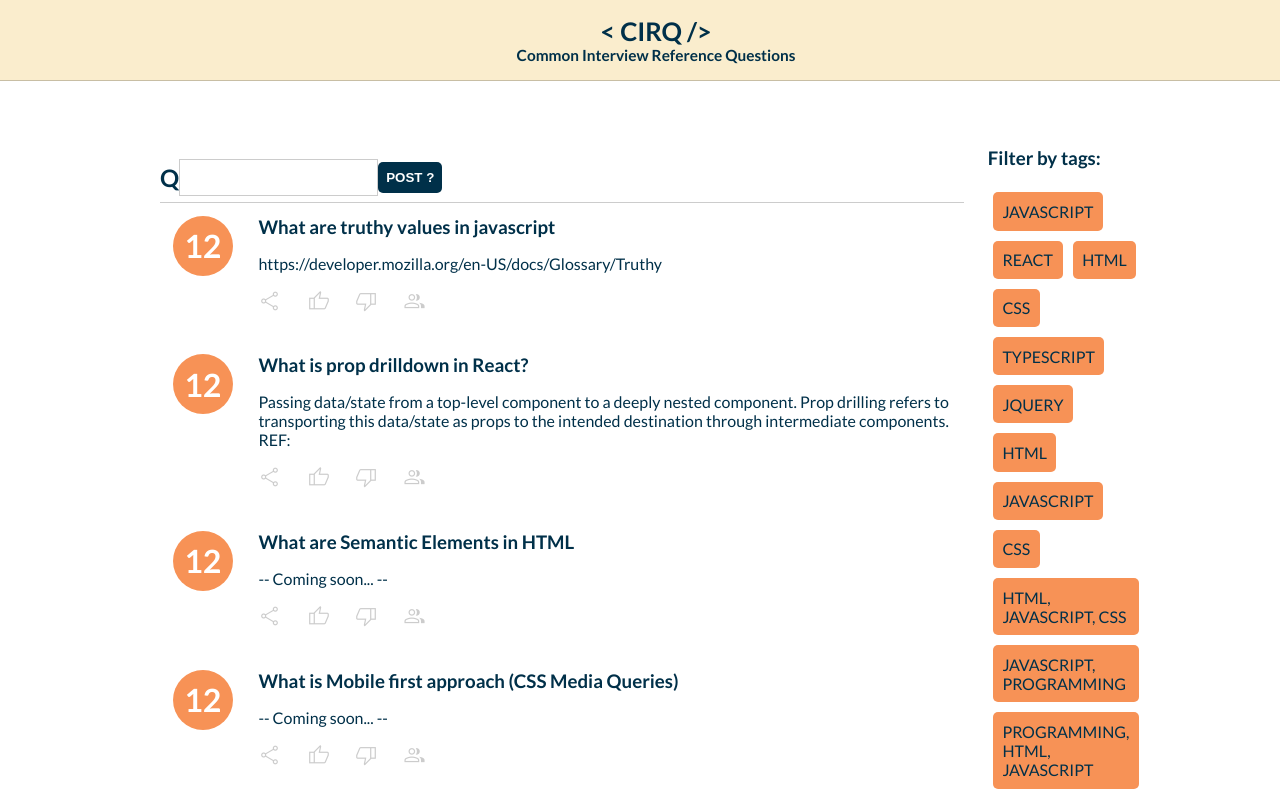
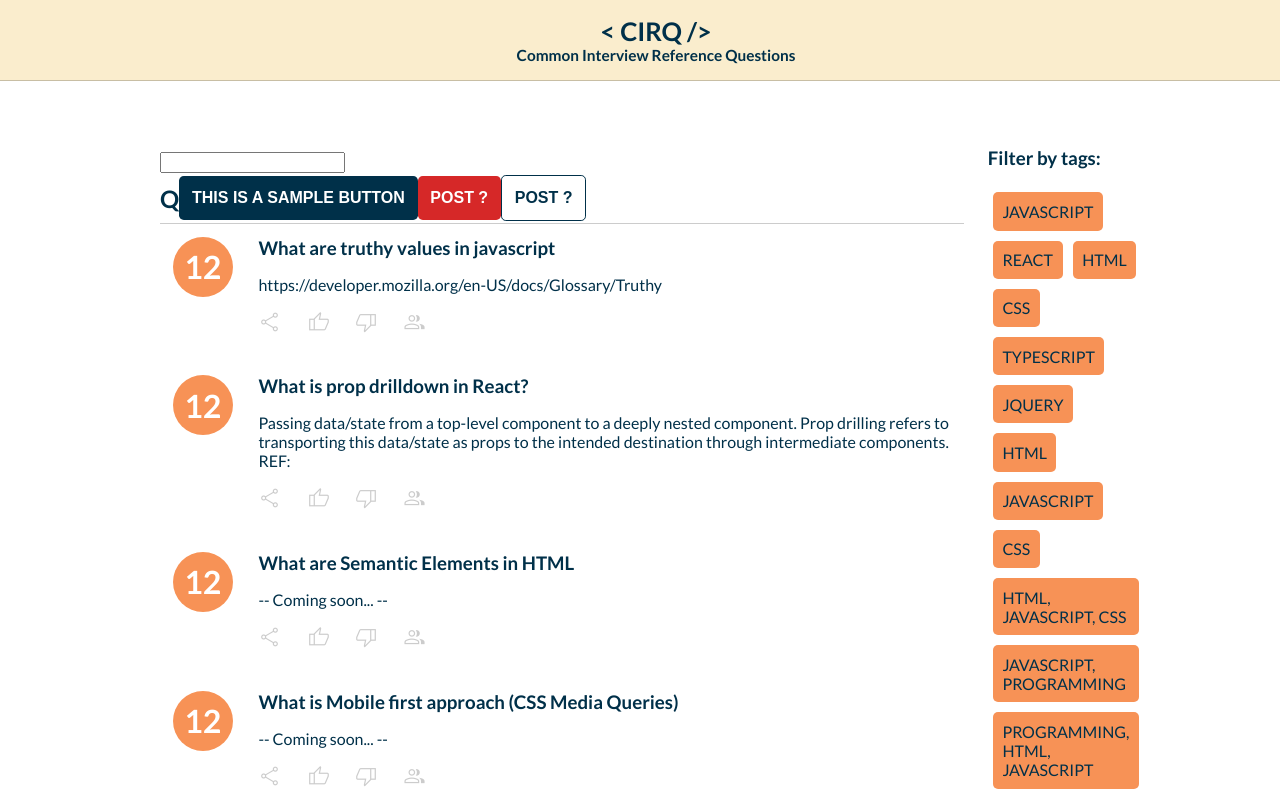
Before and after one commit to cklf537/cirq, a React (Create React App) app: page / in a window 1280 px wide. Shown: the top 797 px of the page. Built offline with nearby package versions, Linux system fonts and the light colour scheme.

Commit message:
implement style for button main, secondary, outlined

```diff
--- a/src/component/add-question/addquestion.component.js
+++ b/src/component/add-question/addquestion.component.js
@@ -1,11 +1,14 @@
 import React from "react";
 import './addquestions.scss';
+// import '../../scss/cirq.scss';
 
 const AddQuestion = ()=>{
     return <section className="add-question-container" >
         <h2>Q</h2>
-        <p><input type="text" className="input-primary" /></p>
-        <p><button className="btn-primary">POST ?</button></p>
+        {/* <p><input type="text" className="input-primary" placeholder="Search..." /></p> */}
+        <p><button className="btn-main">THIS IS A SAMPLE BUTTON</button></p>
+        <p><button className="btn-secondary">POST ?</button></p>
+        <p><button className="btn-outlined">POST ?</button></p>
     </section>
 }
 
--- a/src/component/header/header.scss
+++ b/src/component/header/header.scss
@@ -1,12 +1,8 @@
 @use '../../scss/variables';
 @import '../../scss/breakpoints';
 
-
-$backgroundColor: #faedcd;
-// $fontColor: #3e2723;
-
 .app-heading {
-  background-color: $backgroundColor;
+  background-color: variables.$app-header-bg;
   padding: 1rem;
   text-align: center;
   color: variables.$app-text-color;
--- a/src/component/layout/layout.component.js
+++ b/src/component/layout/layout.component.js
@@ -9,6 +9,7 @@ const AppLayout = () => {
   return (
     <section className="main-body">
       <section className="left-content">
+        <input type="text"  />
         <AddQuestion />
         <RenderQestion />
       </section>
--- a/src/global.scss
+++ b/src/global.scss
@@ -1,3 +1,4 @@
+@import './scss/cirq';
 @import './scss/variables';
 @import './scss/base';
 @import './scss/breakpoints';
--- a/src/scss/_base.scss
+++ b/src/scss/_base.scss
@@ -1,3 +1,4 @@
+@use 'sass:math';
 @import '../scss/variables';
 @import url('https://fonts.googleapis.com/css2?family=Lato:ital,wght@0,100;0,300;0,400;0,700;0,900;1,100;1,300;1,400;1,700;1,900&display=swap');
 @import url('https://fonts.googleapis.com/css2?family=Material+Symbols+Outlined:opsz,wght,FILL,GRAD@20..48,100..700,0..1,-50..200');
@@ -20,35 +21,115 @@ body {
 
 }
 
-.btn-primary {
-  background-color: #003049ff;
-  padding: 8px;
-  border: 0;
-  border-radius: 5px;
-  color: #ffffff;
-  font-weight: 700;
-}
+// .btn-primary {
+//   background-color: #003049ff;
+//   padding: 8px;
+//   border: 0;
+//   border-radius: 5px;
+//   color: #ffffff;
+//   font-weight: 700;
+// }
 
 /* INPUT CLASS GENERATION "PRIMARY, SECONDARY, TERETORY */
 
-@mixin appInput($border: solid 1px #ccc, $padding: 10px, $bgColor: #fff) {
-  border: $border;
-  padding: $padding;
-  background-color: $bgColor;
+// @mixin appInput($border: solid 1px #ccc, $padding: 10px, $bgColor: #fff) {
+//   border: $border;
+//   padding: $padding;
+//   background-color: $bgColor;
+// }
+
+// $inputHolder: ("primary","secondary","teretory");
+
+// @each $var in $inputHolder {
+//   .input-#{$var}{
+//     @if $var == "primary" {
+//       @include appInput()
+//     } @else if $var == "secondary" {
+//       @include appInput(solid 1px green, 10px,green)
+//     }@else if $var == "teretory" {
+//       @include appInput(solid 1px red, 10px,red)
+//     }@else{
+//       @include appInput()
+//     }
+//   }
+// }
+
+// $teritoryColor: #003049ff;
+// $count: 2;
+//  @while $count <= 10 {
+//   .red-shade-#{$count}{
+//     color: rgba($color: $teritoryColor, $alpha: math.div($count,10));
+//   }
+//   $count: $count + 2;
+//  }
+
+
+
+/*
+
+@mixin element($type: $formElements) {
+    @each $var in $type {
+        font-size: medium;
+        @if $var == "text" {
+            border: none;
+            border-bottom: solid 1px rgba($color: $prussian-blue, $alpha: 0.2);
+            padding: $app-padding;
+            width: 100%;
+            height: 40px;
+            &:focus {
+                outline-style: none;
+                border-bottom: solid 1px rgba($color: $prussian-blue, $alpha: 1.0);
+            }
+        } @else if $var == "button" {
+            padding: 30px;
+            // background-color: red;
+        }
+
+    }
 }
 
-$inputHolder: ("primary","secondary","teretory");
+$formElements: (
+    "text",
+    "button",
+    "radio",
+    "dropdown"
+);
 
-@each $var in $inputHolder {
-  .input-#{$var}{
-    @if $var == "primary" {
-      @include appInput()
-    } @else if $var == "secondary" {
-      @include appInput(solid 1px green, 10px,green)
-    }@else if $var == "teretory" {
-      @include appInput(solid 1px red, 10px,red)
-    }@else{
-      @include appInput()
-    }
-  }
+input, button {
+    @include element($type: $formElements);
 }
+
+*/
+
+// input{
+//     background-color: red;
+// }
+
+// button{
+//     background-color: green;
+// }
+
+// $elements: (
+//     input,
+//     button
+// );
+
+// @mixin elem($type) {
+
+//     @if $type ==input {
+//         background-color: red;
+//     }
+//     @else if $type ==button {
+//         background-color: green;
+//     }
+
+// }
+
+// button {
+//     // @include elem(button);
+//     background-color: rgba(math.div(45*0, 10),math.div(45*48, 10),math.div(45*73, 10),1);
+// }
+
+// input {
+//     @include elem(input)
+// }
--- /dev/null
+++ b/src/scss/_cirq.scss
@@ -0,0 +1,63 @@
+@use "sass:math";
+@use "./variables";
+@use "./util";
+
+
+/* BUTTON */
+$elements:("button","input");
+$buttons:("main","secondary","outlined",);
+$btn-size: medium;
+$btn-main-color: white;
+$btn-secondary-color: black;
+$btn-hover-alpha: .9;
+$btn-padding: .8rem;
+$btn-border: none;
+$btn-border-radius: .3rem;
+$btn-font-weight: bold;
+
+@mixin btn-common {
+    font-size: $btn-size;
+    color: $btn-main-color;
+    padding: $btn-padding;
+    border: $btn-border;
+    border-radius: $btn-border-radius;
+    font-weight: $btn-font-weight;
+}
+
+@mixin btn-hover($type, $Color) {
+    @if $type == "main"{
+        background-color: rgba($color: $Color, $alpha: $btn-hover-alpha);
+    }@else if $type == "secondary"{
+        background-color: rgba($color: $Color, $alpha: $btn-hover-alpha);
+        color: variables.$prussian-blue;
+    }
+}
+
+@each $button in $buttons {
+    @if $button == "main" {
+        .btn-#{$button}{
+            background-color: variables.$prussian-blue;
+            @include btn-common();
+            &:hover{
+                @include btn-hover($button, variables.$prussian-blue);
+            }
+        }
+    }@else if $button == "secondary"{
+        .btn-#{$button}{
+            background-color: variables.$maximum-red;
+            @include btn-common();
+            &:hover{
+                @include btn-hover($button, variables.$maximum-red);
+            }
+        }
+    }@else if $button == "outlined"{
+        .btn-#{$button}{
+            @include btn-common();
+            background-color: rgba(#ccc,0.0);
+            border: solid 1px variables.$prussian-blue;
+            color: variables.$prussian-blue;
+        }
+    }
+}
+
+/* BUTTON END*/
--- /dev/null
+++ b/src/scss/_util.scss
@@ -0,0 +1,11 @@
+@use "./variables";
+
+@mixin removeOutline {
+    border: none;
+    padding: .8rem;
+    border-radius: .3rem;
+}
+
+@mixin generateColorShade($Color: variables.$prussian-blue , $type: "bg", $Percentage: 1) {
+    color: rgba($color: $Color, $alpha: 1.0);
+}
--- a/src/scss/_variables.scss
+++ b/src/scss/_variables.scss
@@ -1,10 +1,21 @@
+/* Current variables */
 $app-font-family: 'Lato', sans-serif;
 $app-primary-color: #f79256;
 $app-secondary-color: #fbd1a2;
-// $app-text-color: #3e2723;
 $app-text-color: #003049ff;
+$app-viewpoer1200-margin: 8rem;
+$app-header-bg: #faedcd;
 
-$app-viewpoer1200-margin: 8rem;
+// New Variables
+$prussian-blue: #003049ff;
+$maximum-red: #d62828ff;
+$orange: #f77f00ff;
+$maximum-yellow-red: #fcbf49ff;
+$lemon-meringue: #eae2b7ff;
+$app-padding: 5px;
+$app-margin: 5px;
+
+
 
 @mixin btnPrimary {
     background-color: #003049ff;
```
